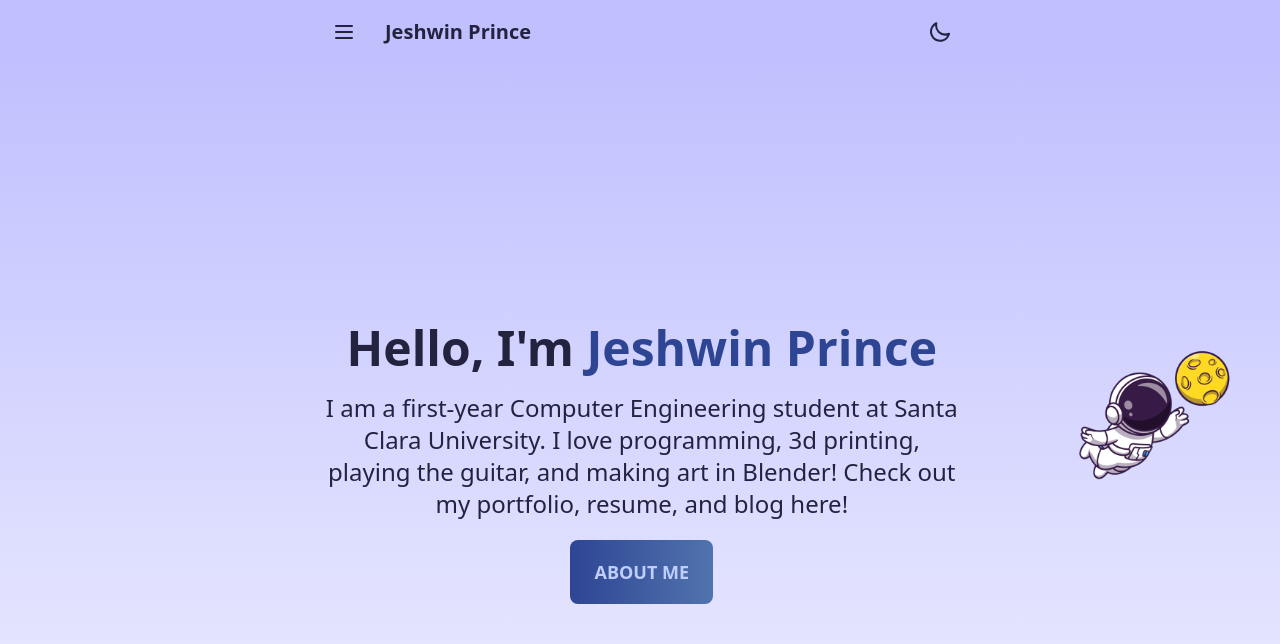
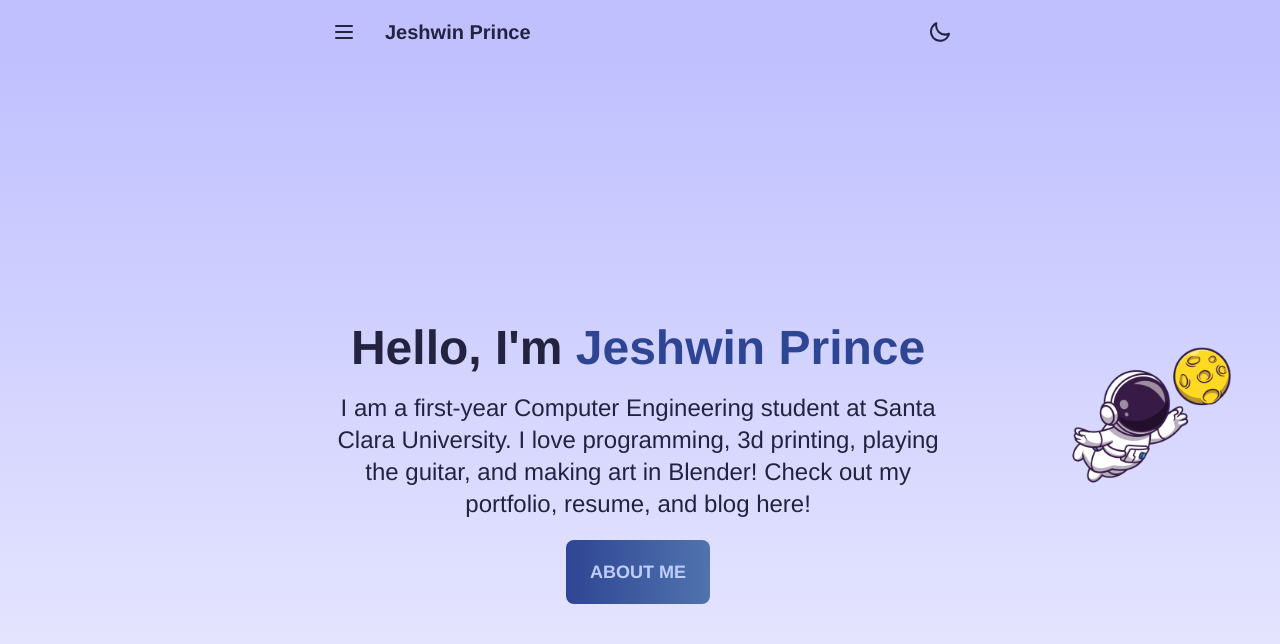
Before and after one commit to Jeshwin/portfolio, a Next.js app: page / in a window 1280 px wide. Shown: the top 644 px of the page. Built offline with nearby package versions, Linux system fonts and the light colour scheme.

Commit message:
custom font

```diff
--- a/tailwind.config.js
+++ b/tailwind.config.js
@@ -4,6 +4,9 @@ module.exports = {
     "./src/**/*.{js,ts,jsx,tsx}",
   ],
   theme: {
+    fontFamily: {
+      'sans': ['Helvetica', 'Open Sans', 'Arial', 'sans-serif'],
+    },
     extend: {},
   },
   plugins: [require('daisyui')],
```
